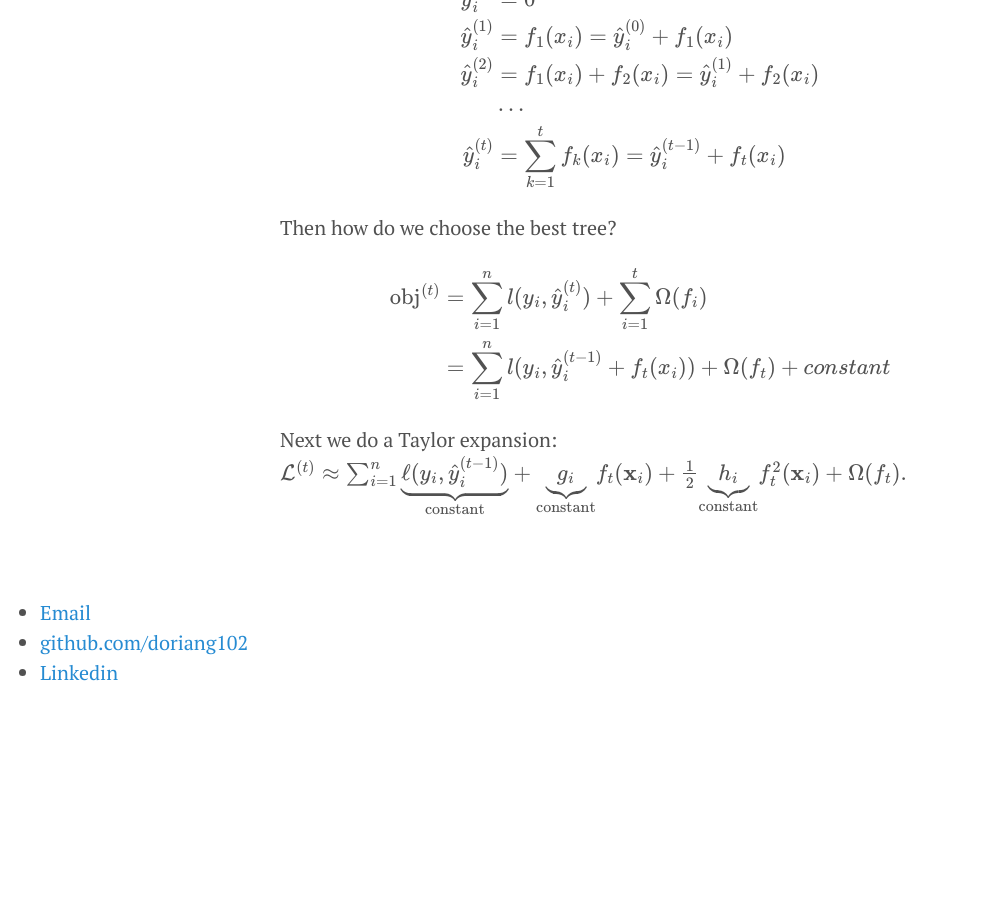
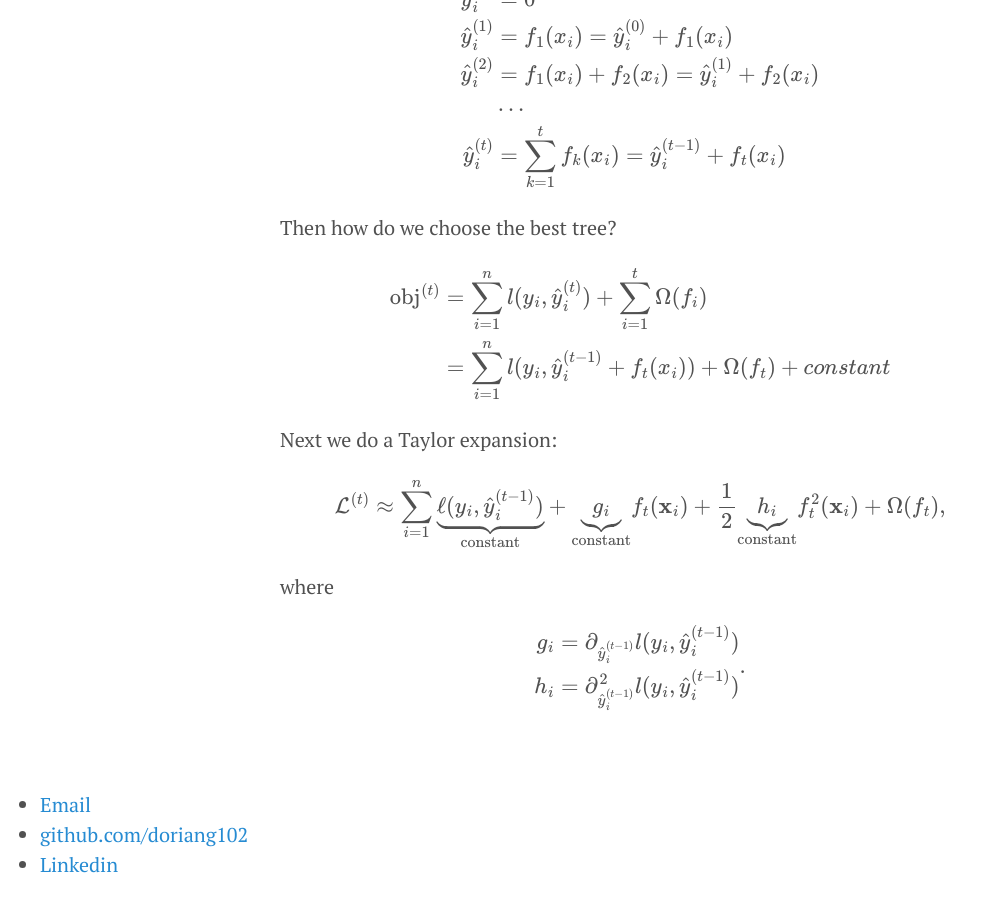
Before and after one commit to doriang102/doriang102.github.io, a Jekyll site: the page built from _posts/2017-10-15-Introduction-To-Ensemble-Methods.md, in a window 1280 px wide and 900 px high, scrolled down 9710 px. Shown: the whole window, without its empty margins (0-988 px from the left). Built offline with Jekyll 4.4.1, drawn with Linux system fonts in a browser that asks for light colours; our own code applies the rules of GitHub Pages for plain Markdown files; formulas are drawn with MathJax 3; before the commit the page ends 10418 px from its top, so only the background shows below that.

Commit message:
Update 2017-10-15-Introduction-To-Ensemble-Methods.md

```diff
--- a/_posts/2017-10-15-Introduction-To-Ensemble-Methods.md
+++ b/_posts/2017-10-15-Introduction-To-Ensemble-Methods.md
@@ -240,5 +240,14 @@ $$
 $$
 
 Next we do a Taylor expansion:
+
 $$
-\mathcal{L}^{(t)}\approx \sum_{i=1}^n \underbrace{\ell(y_i,\hat{y}_i^{(t-1)})}_{\text{constant}}+\underbrace{g_i}_{\text{constant}}f_t(\mathbf{x}_i)+\frac{1}{2}\underbrace{h_i}_{\text{constant}}f_t^2(\mathbf{x}_i)+\Omega(f_t).$$
+\mathcal{L}^{(t)}\approx \sum_{i=1}^n \underbrace{\ell(y_i,\hat{y}_i^{(t-1)})}_{\text{constant}}+\underbrace{g_i}_{\text{constant}}f_t(\mathbf{x}_i)+\frac{1}{2}\underbrace{h_i}_{\text{constant}}f_t^2(\mathbf{x}_i)+\Omega(f_t),$$
+
+where
+
+$$
+\begin{split}g_i &= \partial_{\hat{y}_i^{(t-1)}} l(y_i, \hat{y}_i^{(t-1)})\\
+h_i &= \partial_{\hat{y}_i^{(t-1)}}^2 l(y_i, \hat{y}_i^{(t-1)})
+\end{split}.
+$$
```
